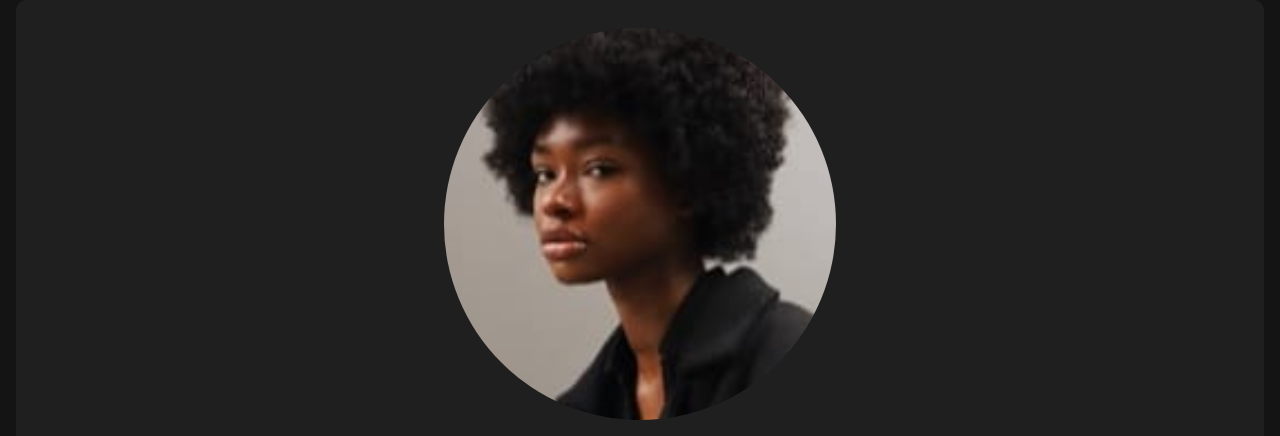
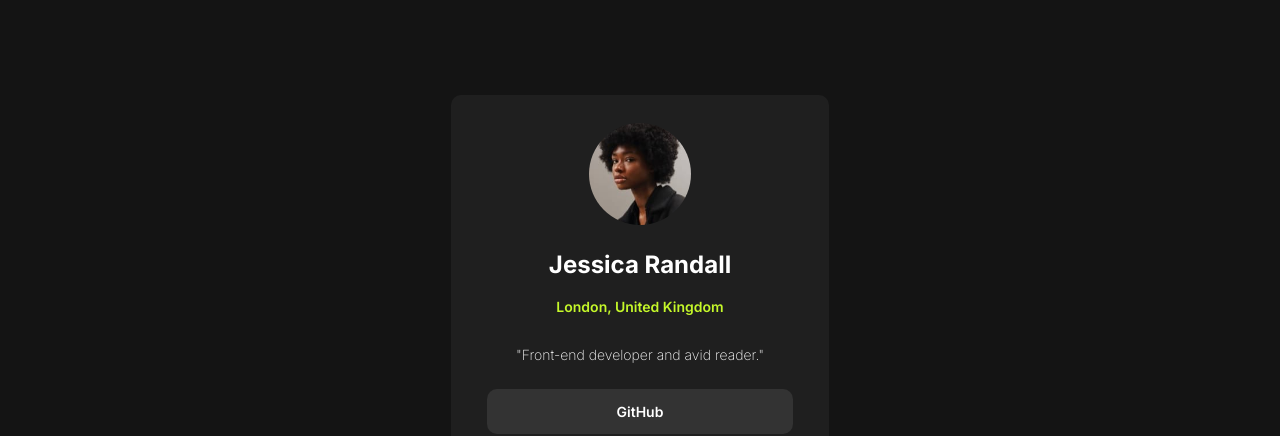
Before and after one commit to Efobi-Francis/social-links-frontend-project, a website: page index.html in a window 1280 px wide. Shown: the top 436 px of the page. Drawn offline with Linux system fonts and the light colour scheme.

Commit message:
reduced profile name font size

```diff
--- a/index.html
+++ b/index.html
@@ -14,7 +14,7 @@
 
             <section class=" flex flex-col items-center mb-6">
                 <img src="./assets/images/avatar-jessica.jpeg" alt="profile image" class=" w-1/3 rounded-full mb-6">
-                <p class=" font-bold text-4xl mb-4 lg:text-2xl">Jessica Randall</p>
+                <p class=" font-bold text-[32px] mb-4 lg:text-2xl">Jessica Randall</p>
                 <p class=" text-Green mb-7 font-semibold">London, United Kingdom</p>
                 <p class=" font-extralight">"Front-end developer and avid reader."</p>
             </section>
--- a/tailwind.config.js
+++ b/tailwind.config.js
@@ -9,7 +9,7 @@ module.exports = {
       'sm': '375px',
       // => @media (min-width: 576px) { ... }
 
-      'lg': '1440px',
+      'lg': '1280px',
       // => @media (min-width: 1440px) { ... }
     },
 
```
Also changed, not shown: src/output.css.
